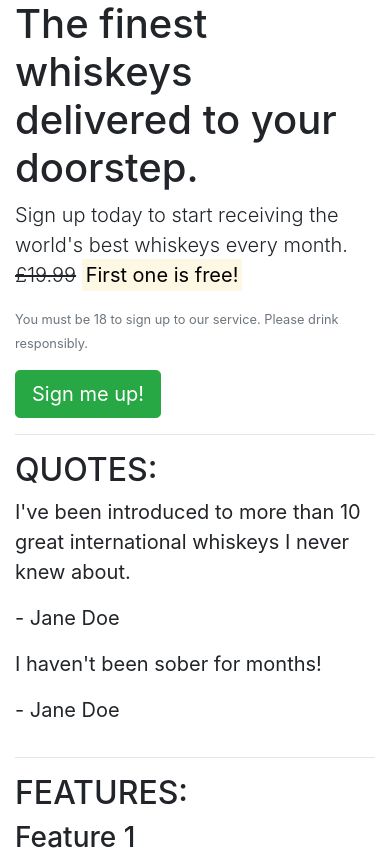
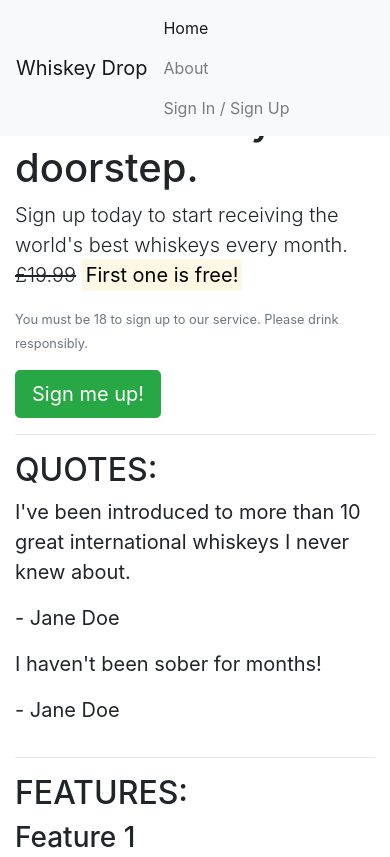
Before and after one commit to allanabailey/bootsstrap-practice, a plain HTML site: page index.html in a window 390 px wide. Shown: the top 857 px of the page. Drawn offline with nearby package versions, Linux system fonts and the light colour scheme.

Commit message:
add nav bar with responsive design

```diff
--- a/index.html
+++ b/index.html
@@ -9,6 +9,24 @@
 </head>
 
 <body>
+    <nav class="navbar navbar-light bg-light navbar-expand-sm fixed-top">
+        <a href="/" class="navbar-brand">Whiskey Drop</a>
+        <ul class="navbar-nav mr-auto">
+            <li class="active navbar-item mr-2">
+                <a class="nav-link" href="/">Home</a>
+            </li>
+            <li class="navbar-item mr-2">
+                <a class="nav-link" href="/about">About</a>
+            </li>
+            <li class="navbar-item mr-2 d-block d-sm-none">
+                <a class="nav-link" href="/login">Sign In / Sign Up</a>
+            </li>
+        </ul>
+        <div class="d-none d-md-block">
+            <p class="navbar-text my-auto mr-2"><i>Great whiskey delivered to your door!</i></p>
+            <a href="/login">Sign In / Sign Up</a>
+        </div>
+    </nav>
     <article class="container">
         <div class="row">
             <div class="col-12">
```
